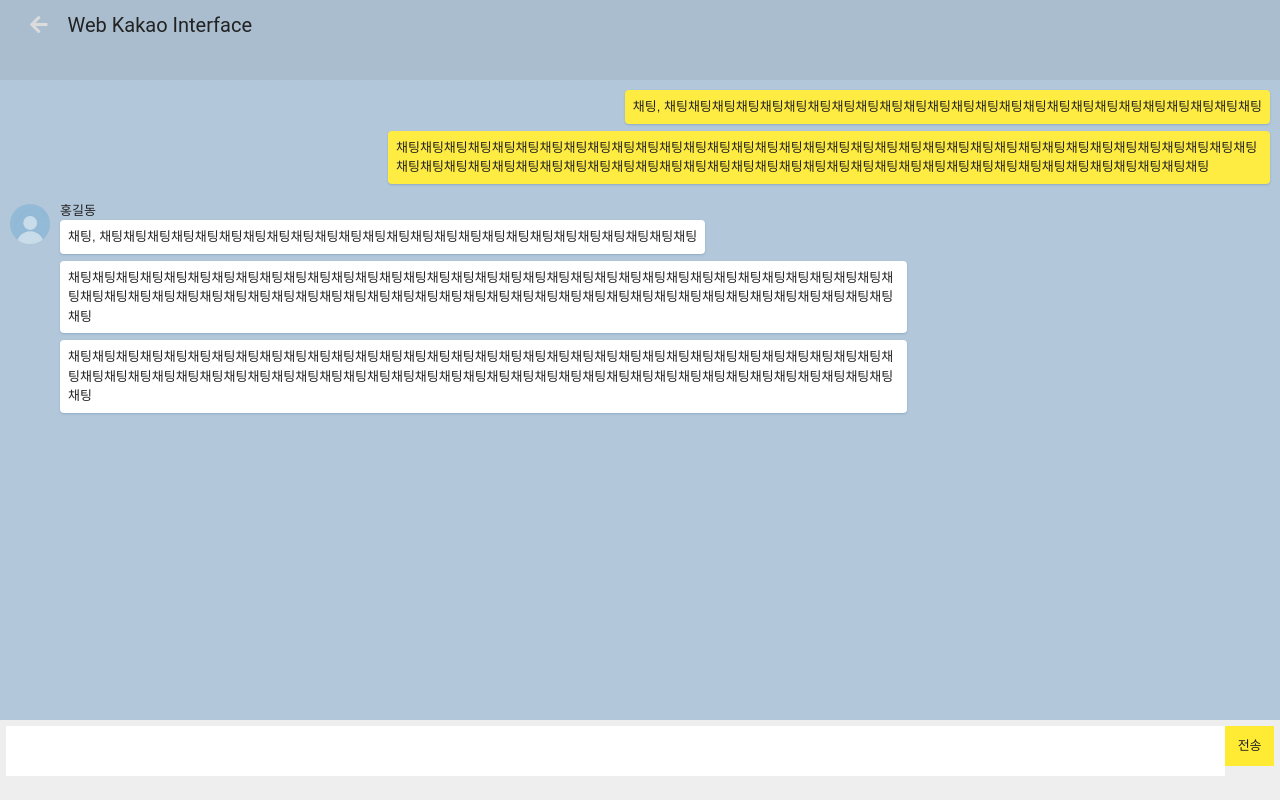
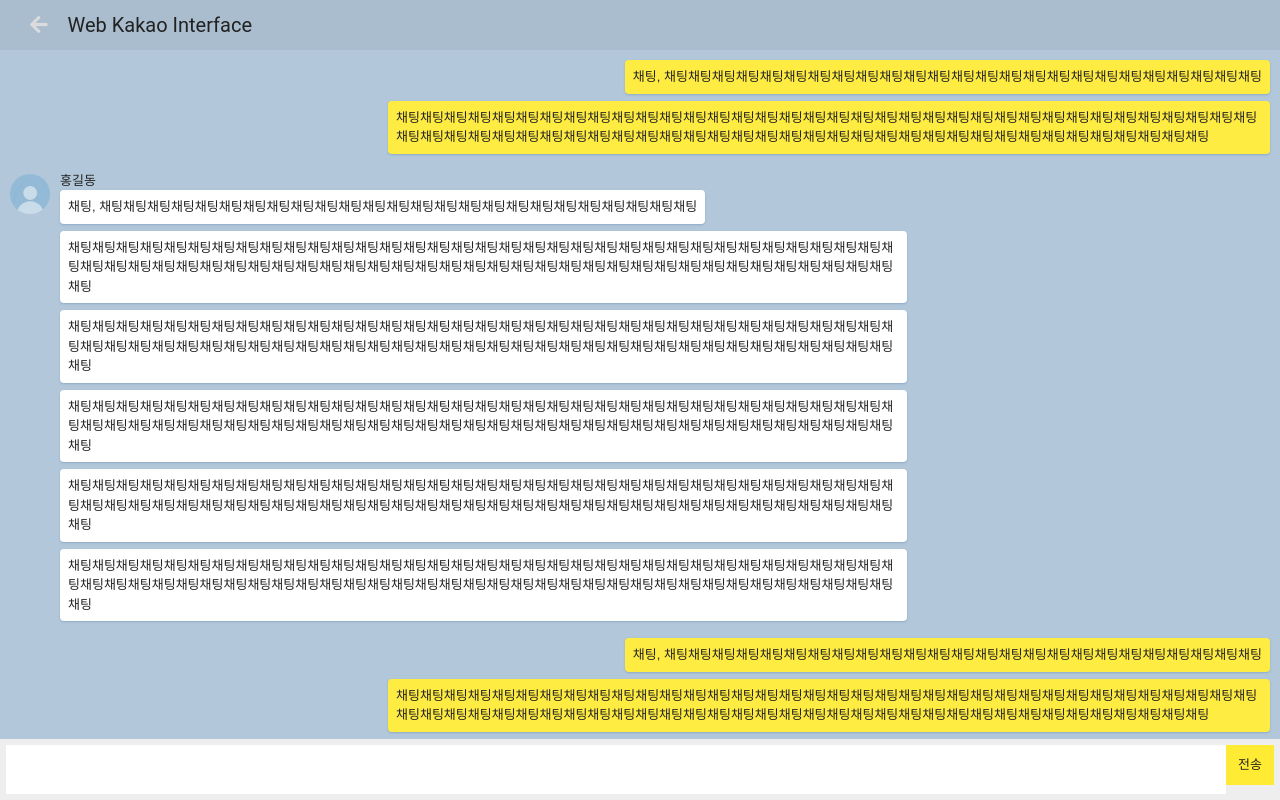
Before and after one commit to eastshine94/KakaoTalk, a React app in the folder client/: page /room in a window 1280 px wide. Built offline with nearby package versions, Linux system fonts and the light colour scheme.

Commit message:
채팅방 css 수정

```diff
--- a/client/src/pages/ChattingRoom.tsx
+++ b/client/src/pages/ChattingRoom.tsx
@@ -10,7 +10,7 @@
 const Header = styled.header`
     width: 100%;
 	background-color: #a9bdce;
-	height: 10vh;
+	height: 50px;
     & span{
         display: inline-block;
         font-family: 'Roboto', sans-serif;
@@ -30,7 +30,11 @@
     }
 `
 const Content = styled.main`
-    min-height: 80vh;
+    position: absolute;
+	top: 50px;
+    bottom: 65px;
+	left: 0px;
+    right: 0px;
 	overflow: auto;
     width: 100%;
 
@@ -79,7 +83,13 @@
 
 
 const Footer = styled.footer`
-    min-height: 10vh;
+    position: fixed;
+    bottom: 0px;
+    left: 0px;
+    right: 0px;
+    min-height: 50px;
+    max-height: 200px;
+    overflow: auto;
     padding: 6px;
     z-index: 100;
     background-color: #eeeeee;
@@ -96,15 +106,13 @@
         & textarea {
             width: 100%;
             resize: none;
-            min-height: 50px;
-            max-height: 200px;
+            height: 100%;
             margin: 0;
             padding: 5px 20px;
         }
         & button {
             width: 50px;
             height: 40px;
-            padding: 10px;
             background: #ffeb33;
         }
     }
@@ -131,10 +139,23 @@
                         <div><Chat>채팅, 채팅채팅채팅채팅채팅채팅채팅채팅채팅채팅채팅채팅채팅채팅채팅채팅채팅채팅채팅채팅채팅채팅채팅채팅채팅</Chat></div>
                         <div><Chat>채팅채팅채팅채팅채팅채팅채팅채팅채팅채팅채팅채팅채팅채팅채팅채팅채팅채팅채팅채팅채팅채팅채팅채팅채팅채팅채팅채팅채팅채팅채팅채팅채팅채팅채팅채팅채팅채팅채팅채팅채팅채팅채팅채팅채팅채팅채팅채팅채팅채팅채팅채팅채팅채팅채팅채팅채팅채팅채팅채팅채팅채팅채팅채팅채팅채팅채팅채팅채팅채팅</Chat></div>
                         <div><Chat>채팅채팅채팅채팅채팅채팅채팅채팅채팅채팅채팅채팅채팅채팅채팅채팅채팅채팅채팅채팅채팅채팅채팅채팅채팅채팅채팅채팅채팅채팅채팅채팅채팅채팅채팅채팅채팅채팅채팅채팅채팅채팅채팅채팅채팅채팅채팅채팅채팅채팅채팅채팅채팅채팅채팅채팅채팅채팅채팅채팅채팅채팅채팅채팅채팅채팅채팅채팅채팅채팅</Chat></div>
-
+                        <div><Chat>채팅채팅채팅채팅채팅채팅채팅채팅채팅채팅채팅채팅채팅채팅채팅채팅채팅채팅채팅채팅채팅채팅채팅채팅채팅채팅채팅채팅채팅채팅채팅채팅채팅채팅채팅채팅채팅채팅채팅채팅채팅채팅채팅채팅채팅채팅채팅채팅채팅채팅채팅채팅채팅채팅채팅채팅채팅채팅채팅채팅채팅채팅채팅채팅채팅채팅채팅채팅채팅채팅</Chat></div>
+                        <div><Chat>채팅채팅채팅채팅채팅채팅채팅채팅채팅채팅채팅채팅채팅채팅채팅채팅채팅채팅채팅채팅채팅채팅채팅채팅채팅채팅채팅채팅채팅채팅채팅채팅채팅채팅채팅채팅채팅채팅채팅채팅채팅채팅채팅채팅채팅채팅채팅채팅채팅채팅채팅채팅채팅채팅채팅채팅채팅채팅채팅채팅채팅채팅채팅채팅채팅채팅채팅채팅채팅채팅</Chat></div>
+                        <div><Chat>채팅채팅채팅채팅채팅채팅채팅채팅채팅채팅채팅채팅채팅채팅채팅채팅채팅채팅채팅채팅채팅채팅채팅채팅채팅채팅채팅채팅채팅채팅채팅채팅채팅채팅채팅채팅채팅채팅채팅채팅채팅채팅채팅채팅채팅채팅채팅채팅채팅채팅채팅채팅채팅채팅채팅채팅채팅채팅채팅채팅채팅채팅채팅채팅채팅채팅채팅채팅채팅채팅</Chat></div>
                     </LeftBlock>
                 </UserBlcok>
-
+                <UserBlcok>
+                    <RightBlock>
+                        <div><Chat>채팅, 채팅채팅채팅채팅채팅채팅채팅채팅채팅채팅채팅채팅채팅채팅채팅채팅채팅채팅채팅채팅채팅채팅채팅채팅채팅</Chat></div>
+                        <div><Chat>채팅채팅채팅채팅채팅채팅채팅채팅채팅채팅채팅채팅채팅채팅채팅채팅채팅채팅채팅채팅채팅채팅채팅채팅채팅채팅채팅채팅채팅채팅채팅채팅채팅채팅채팅채팅채팅채팅채팅채팅채팅채팅채팅채팅채팅채팅채팅채팅채팅채팅채팅채팅채팅채팅채팅채팅채팅채팅채팅채팅채팅채팅채팅채팅채팅채팅채팅채팅채팅채팅</Chat></div>
+                    </RightBlock>
+                </UserBlcok>
+                <UserBlcok>
+                    <RightBlock>
+                        <div><Chat>채팅, 채팅채팅채팅채팅채팅채팅채팅채팅채팅채팅채팅채팅채팅채팅채팅채팅채팅채팅채팅채팅채팅채팅채팅채팅채팅</Chat></div>
+                        <div><Chat>채팅채팅채팅채팅채팅채팅채팅채팅채팅채팅채팅채팅채팅채팅채팅채팅채팅채팅채팅채팅채팅채팅채팅채팅채팅채팅채팅채팅채팅채팅채팅채팅채팅채팅채팅채팅채팅채팅채팅채팅채팅채팅채팅채팅채팅채팅채팅채팅채팅채팅채팅채팅채팅채팅채팅채팅채팅채팅채팅채팅채팅채팅채팅채팅채팅채팅채팅채팅채팅채팅</Chat></div>
+                    </RightBlock>
+                </UserBlcok>
             </Content>
             <Footer>
                 <div>
```
